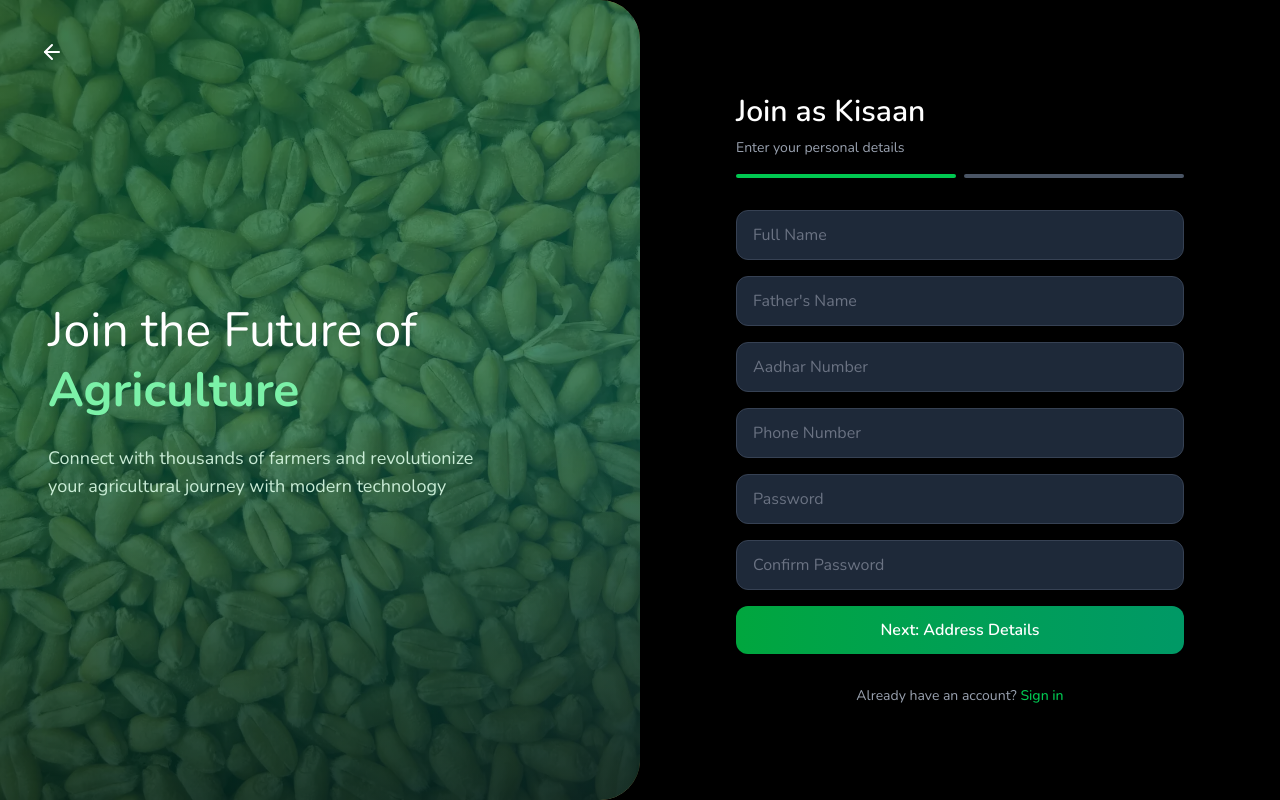
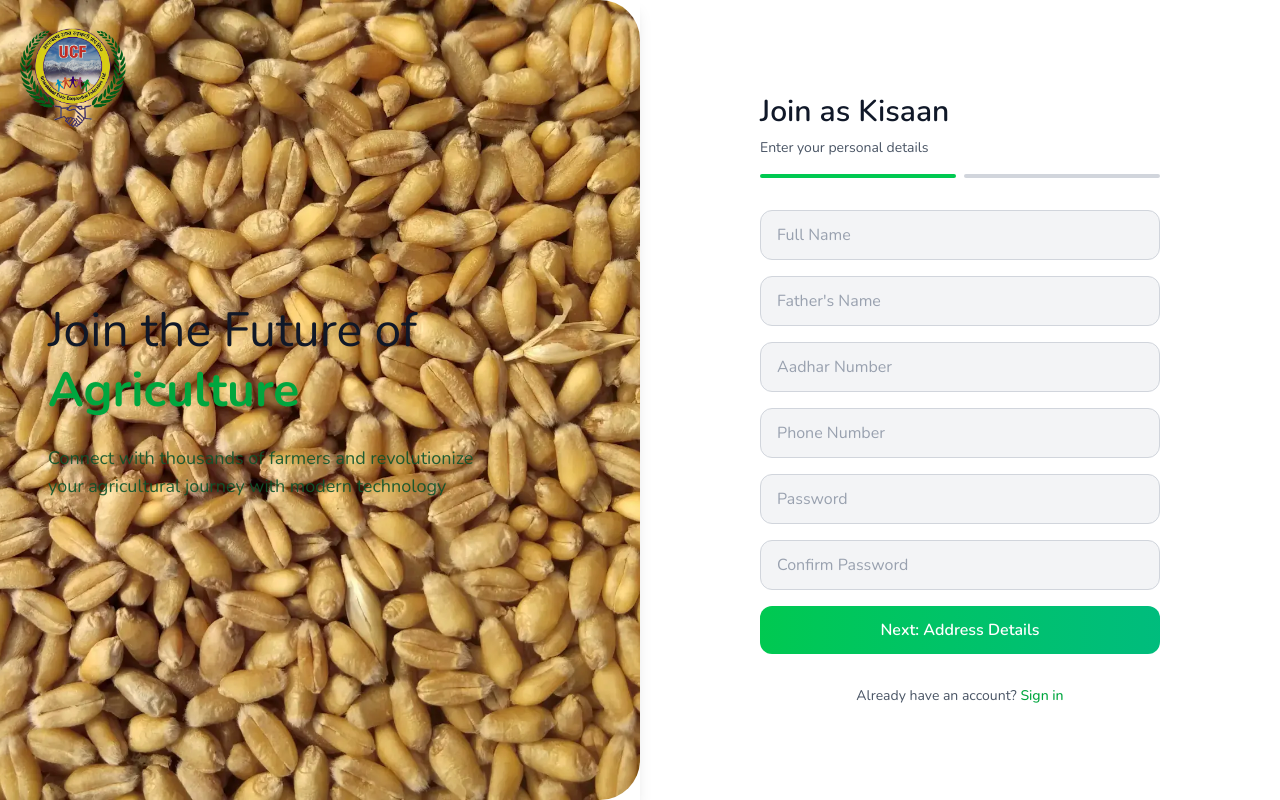
Before and after one commit to sameerkali/ucf-user, a React (Vite) app: page /signup in a window 1280 px wide. Built offline with nearby package versions, Linux system fonts and the light colour scheme; no server answers.

Commit message:
make the signup in light mode succcessful

```diff
--- a/src/pages/signup/FarmerPersonalForm.tsx
+++ b/src/pages/signup/FarmerPersonalForm.tsx
@@ -33,12 +33,12 @@ export const FarmerPersonalForm: React.FC<FarmerPersonalFormProps> = ({
           placeholder={t("fullName")}
           value={formData.fullName}
           onChange={(e) => onNameChange("fullName", e.target.value)}
-          className="w-full px-4 py-3 bg-gray-800 border border-gray-700 text-white placeholder-gray-500 focus:outline-none focus:border-green-500 transition-colors"
+          className="w-full px-4 py-3 bg-gray-100 border border-gray-300 text-gray-900 placeholder-gray-400 focus:outline-none focus:border-green-500 transition-colors"
           style={{ borderRadius: "0.75rem" }}
           required
         />
         {errors.fullName && (
-          <p className="text-red-400 text-xs mt-1">{errors.fullName}</p>
+          <p className="text-red-500 text-xs mt-1">{errors.fullName}</p>
         )}
       </div>
 
@@ -48,12 +48,12 @@ export const FarmerPersonalForm: React.FC<FarmerPersonalFormProps> = ({
           placeholder={t("fatherName")}
           value={formData.fatherName}
           onChange={(e) => onNameChange("fatherName", e.target.value)}
-          className="w-full px-4 py-3 bg-gray-800 border border-gray-700 text-white placeholder-gray-500 focus:outline-none focus:border-green-500 transition-colors"
+          className="w-full px-4 py-3 bg-gray-100 border border-gray-300 text-gray-900 placeholder-gray-400 focus:outline-none focus:border-green-500 transition-colors"
           style={{ borderRadius: "0.75rem" }}
           required
         />
         {errors.fatherName && (
-          <p className="text-red-400 text-xs mt-1">{errors.fatherName}</p>
+          <p className="text-red-500 text-xs mt-1">{errors.fatherName}</p>
         )}
       </div>
 
@@ -63,12 +63,12 @@ export const FarmerPersonalForm: React.FC<FarmerPersonalFormProps> = ({
           placeholder={t("aadharNumber")}
           value={formData.aadhar}
           onChange={onAadharChange}
-          className="w-full px-4 py-3 bg-gray-800 border border-gray-700 text-white placeholder-gray-500 focus:outline-none focus:border-green-500 transition-colors"
+          className="w-full px-4 py-3 bg-gray-100 border border-gray-300 text-gray-900 placeholder-gray-400 focus:outline-none focus:border-green-500 transition-colors"
           style={{ borderRadius: "0.75rem" }}
           required
         />
         {errors.aadhar && (
-          <p className="text-red-400 text-xs mt-1">{errors.aadhar}</p>
+          <p className="text-red-500 text-xs mt-1">{errors.aadhar}</p>
         )}
       </div>
 
@@ -78,12 +78,12 @@ export const FarmerPersonalForm: React.FC<FarmerPersonalFormProps> = ({
           placeholder={t("phoneNumber")}
           value={formData.phone}
           onChange={onPhoneChange}
-          className="w-full px-4 py-3 bg-gray-800 border border-gray-700 text-white placeholder-gray-500 focus:outline-none focus:border-green-500 transition-colors"
+          className="w-full px-4 py-3 bg-gray-100 border border-gray-300 text-gray-900 placeholder-gray-400 focus:outline-none focus:border-green-500 transition-colors"
           style={{ borderRadius: "0.75rem" }}
           required
         />
         {errors.phone && (
-          <p className="text-red-400 text-xs mt-1">{errors.phone}</p>
+          <p className="text-red-500 text-xs mt-1">{errors.phone}</p>
         )}
       </div>
 
@@ -93,12 +93,12 @@ export const FarmerPersonalForm: React.FC<FarmerPersonalFormProps> = ({
           placeholder="Password"
           value={formData.password}
           onChange={onPasswordChange}
-          className="w-full px-4 py-3 bg-gray-800 border border-gray-700 text-white placeholder-gray-500 focus:outline-none focus:border-green-500 transition-colors"
+          className="w-full px-4 py-3 bg-gray-100 border border-gray-300 text-gray-900 placeholder-gray-400 focus:outline-none focus:border-green-500 transition-colors"
           style={{ borderRadius: "0.75rem" }}
           required
         />
         {errors.password && (
-          <p className="text-red-400 text-xs mt-1">{errors.password}</p>
+          <p className="text-red-500 text-xs mt-1">{errors.password}</p>
         )}
       </div>
 
@@ -108,18 +108,18 @@ export const FarmerPersonalForm: React.FC<FarmerPersonalFormProps> = ({
           placeholder="Confirm Password"
           value={formData.confirmPassword}
           onChange={onConfirmPasswordChange}
-          className="w-full px-4 py-3 bg-gray-800 border border-gray-700 text-white placeholder-gray-500 focus:outline-none focus:border-green-500 transition-colors"
+          className="w-full px-4 py-3 bg-gray-100 border border-gray-300 text-gray-900 placeholder-gray-400 focus:outline-none focus:border-green-500 transition-colors"
           style={{ borderRadius: "0.75rem" }}
           required
         />
         {errors.confirmPassword && (
-          <p className="text-red-400 text-xs mt-1">{errors.confirmPassword}</p>
+          <p className="text-red-500 text-xs mt-1">{errors.confirmPassword}</p>
         )}
       </div>
 
       <button
         type="submit"
-        className="w-full py-3 bg-gradient-to-r from-green-600 to-emerald-600 text-white font-semibold hover:from-green-700 hover:to-emerald-700 focus:outline-none transition-all duration-200"
+        className="w-full py-3 bg-gradient-to-r from-green-500 to-emerald-500 text-white font-semibold hover:from-green-600 hover:to-emerald-600 focus:outline-none transition-all duration-200"
         style={{ borderRadius: "0.75rem" }}
       >
         Next: Address Details
--- a/src/pages/signup/LeftPanel.tsx
+++ b/src/pages/signup/LeftPanel.tsx
@@ -11,7 +11,7 @@ export const LeftPanel: React.FC<LeftPanelProps> = ({ onBack }) => {
   const { t } = useTranslation();
 
   return (
-    <div className="hidden lg:flex lg:w-1/2 relative overflow-hidden">
+    <div className="hidden lg:flex lg:w-1/2 relative overflow-hidden shadow-lg">
       <div
         className="absolute inset-0 bg-cover bg-center"
         style={{
@@ -19,42 +19,23 @@ export const LeftPanel: React.FC<LeftPanelProps> = ({ onBack }) => {
           borderTopRightRadius: "2.5rem",
           borderBottomRightRadius: "2.5rem",
         }}
-      >
-        <div
-          className="absolute inset-0 bg-gradient-to-br from-green-900/80 via-emerald-800/70 to-teal-900/80"
-          style={{
-            borderTopRightRadius: "2.5rem",
-            borderBottomRightRadius: "2.5rem",
-          }}
-        ></div>
-
-        <div
-          className="absolute inset-0 bg-gradient-to-t from-black/50 via-transparent to-transparent"
-          style={{
-            borderTopRightRadius: "2.5rem",
-            borderBottomRightRadius: "2.5rem",
-          }}
-        ></div>
-      </div>
-
-      <div className="relative z-10 flex flex-col justify-center items-start p-12 text-white">
+      />
+      <div className="relative z-10 flex flex-col justify-center items-start p-12 text-gray-900">
         <button
           onClick={onBack}
-          className="absolute top-8 left-8 p-2 hover:bg-white/10 rounded-full transition-colors"
+          className="absolute top-8 left-8 p-2 hover:bg-gray-100 rounded-full transition-colors"
           style={{ borderRadius: "0.5rem" }}
         >
-          <ArrowLeft className="w-6 h-6" />
+          <ArrowLeft className="w-6 h-6 text-gray-800" />
         </button>
-
         <div className="max-w-md">
           <h1 className="text-5xl font-light mb-6 leading-tight">
-            {t("signupLeftTitle")}
-            <br />
-            <span className="font-bold text-green-300">
+            {t("signupLeftTitle")} <br />
+            <span className="font-bold text-green-600">
               {t("signupLeftHighlight")}
             </span>
           </h1>
-          <p className="text-lg text-green-100 opacity-90">
+          <p className="text-lg text-green-900 opacity-90">
             {t("signupLeftDescription")}
           </p>
         </div>
--- a/src/pages/signup/SignupPage.tsx
+++ b/src/pages/signup/SignupPage.tsx
@@ -8,7 +8,7 @@ import { PosSignupForm } from "./PosSignupForm";
 import { OtpForm } from "./OtpForm";
 import type { Role } from "./signup.type";
 import { useSignupForm } from "../../hooks/useSignupForm";
-
+import { GLOBLE, ILLUSTRATIONS } from "../../assets/assets";
 
 export default function SignupPage() {
   const navigate = useNavigate();
@@ -28,7 +28,6 @@ export default function SignupPage() {
   }, [searchParams]);
 
   const {
-    // State
     isLoading,
     farmerStep,
     step,
@@ -85,10 +84,10 @@ export default function SignupPage() {
     return (
       <>
         <div className="mb-8">
-          <h2 className="text-3xl font-semibold text-white mb-2">
+          <h2 className="text-3xl font-semibold text-gray-900 mb-2">
             {role === "kisaan" ? t("joinAsKisaan") : t("joinAsPos")}
           </h2>
-          <p className="text-gray-400 text-sm">
+          <p className="text-gray-600 text-sm">
             {role === "kisaan"
               ? farmerStep === "personal"
                 ? "Enter your personal details"
@@ -104,7 +103,7 @@ export default function SignupPage() {
               ></div>
               <div
                 className={`w-1/2 h-1 rounded-full ml-2 ${
-                  farmerStep === "address" ? "bg-green-500" : "bg-gray-600"
+                  farmerStep === "address" ? "bg-green-500" : "bg-gray-300"
                 }`}
               ></div>
             </div>
@@ -154,21 +153,48 @@ export default function SignupPage() {
   };
 
   return (
-    <div className="min-h-screen flex bg-black">
-      {/* Left Side - Agricultural Background with Curved Border */}
+    <div className="min-h-screen flex flex-col lg:flex-row bg-white">
+      {/* Mobile: Top Illustration + Centered Form */}
+      <div className="block lg:hidden w-full h-screen">
+        <div className="flex flex-col items-center justify-center h-full">
+          {/* Illustration */}
+          <img
+            src={ILLUSTRATIONS.kisaan07}
+            alt="illustration"
+            className="mb-4 w-44 h-44 object-contain"
+          />
+
+          {/* Form Card */}
+          <div className="w-full max-w-md p-6">
+            {renderSignupContent()}
+            <div className="mt-8 text-center">
+              <p className="text-gray-600 text-sm">
+                {t("alreadyHaveAccount")}{" "}
+                <button
+                  onClick={() => navigate(`/login?role=${role}`)}
+                  className="text-green-600 hover:text-green-500 font-medium transition-colors"
+                >
+                  {t("signIn")}
+                </button>
+              </p>
+            </div>
+          </div>
+        </div>
+      </div>
+
+      {/* Desktop: Left Side */}
       <LeftPanel onBack={handleBack} />
 
-      {/* Right Side - Signup Form */}
-      <div className="w-full lg:w-1/2 flex items-center justify-center p-8 bg-black overflow-y-auto">
-        <div className="w-full max-w-md">
+      {/* Desktop: Right/Form Side */}
+      <div className="hidden lg:flex w-full lg:w-1/2 items-center justify-center p-8 bg-white">
+        <div className="w-full max-w-md px-6">
           {renderSignupContent()}
-
           <div className="mt-8 text-center">
-            <p className="text-gray-400 text-sm">
+            <p className="text-gray-600 text-sm">
               {t("alreadyHaveAccount")}{" "}
               <button
                 onClick={() => navigate(`/login?role=${role}`)}
-                className="text-green-500 hover:text-green-400 font-medium transition-colors"
+                className="text-green-600 hover:text-green-500 font-medium transition-colors"
               >
                 {t("signIn")}
               </button>
@@ -176,6 +202,11 @@ export default function SignupPage() {
           </div>
         </div>
       </div>
+
+      {/* Brand Logo - positioned absolutely */}
+      <div className="absolute top-4 left-4 z-50">
+        <img src={GLOBLE.ucf_logo} alt="Brand Logo" className="h-30 w-auto" />
+      </div>
     </div>
   );
 }
```
Also changed, not shown: src/pages/signup/FarmerAddressForm.tsx (+18 -18 lines), src/pages/signup/OtpForm.tsx (+6 -6 lines), src/pages/signup/PosSignupForm.tsx (+14 -14 lines).
